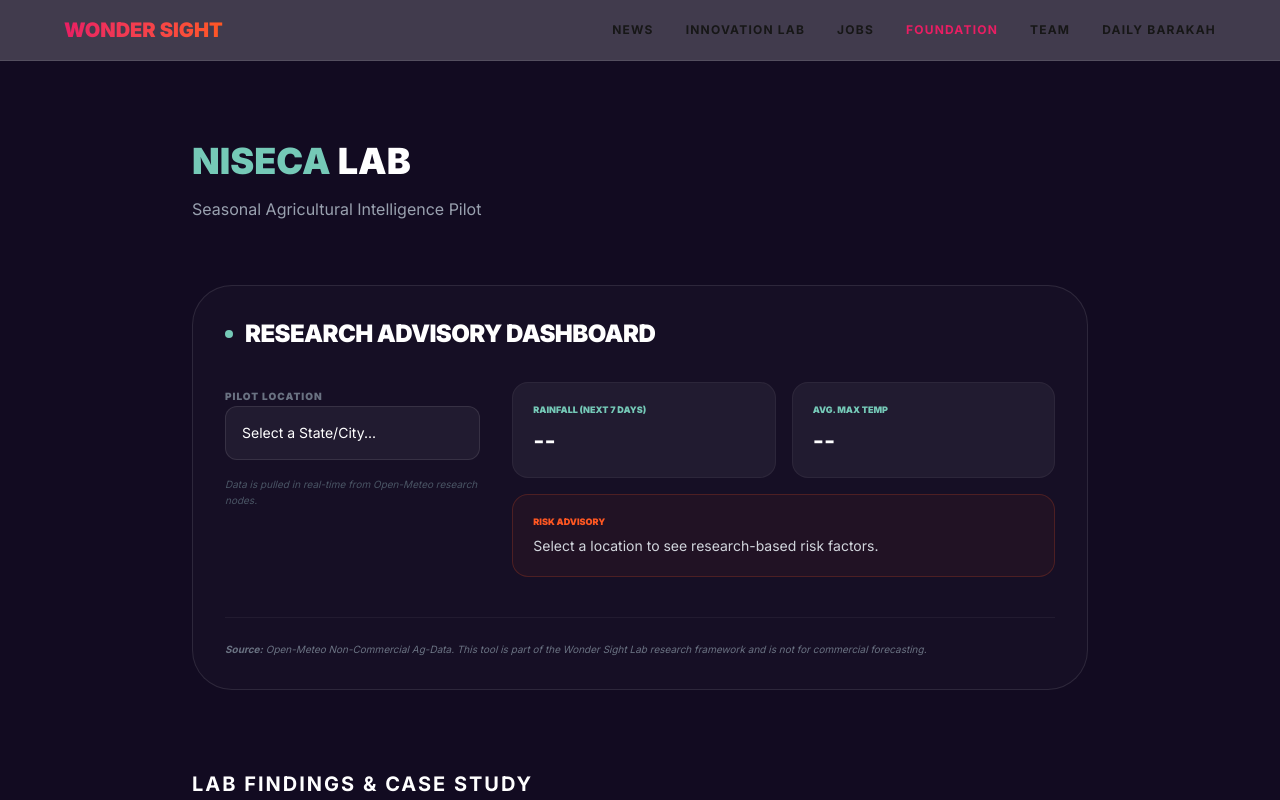
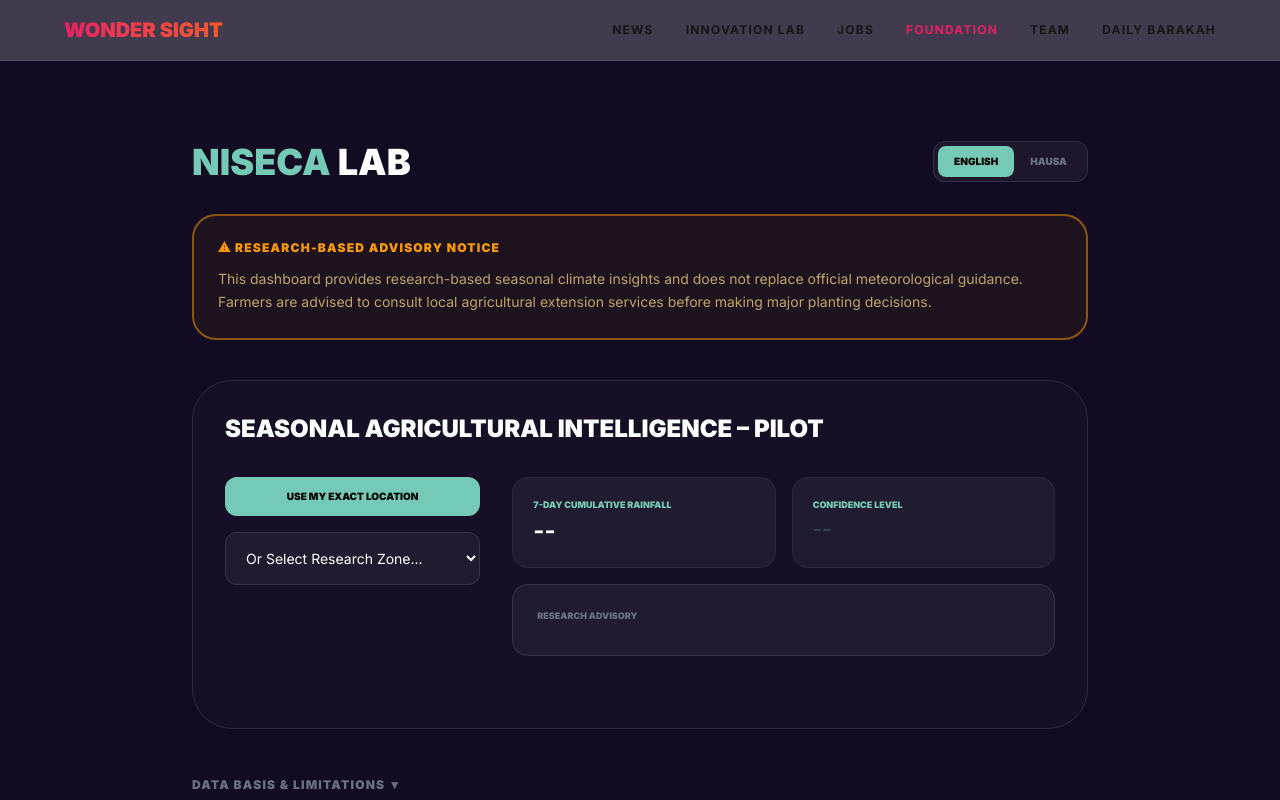
Before and after one commit to musaalamin/wondersight-media, a Next.js app: page /lab/niseca in a window 1280 px wide. Shown: the top 800 px of the page. Built offline with nearby package versions, Linux system fonts and the light colour scheme.

Commit message:
Add ads.txt and update adsense id and team nhhjhdds updated LAB nkhx

```diff
--- a/src/app/lab/niseca/page.tsx
+++ b/src/app/lab/niseca/page.tsx
@@ -1,35 +1,60 @@
 'use client';
-import React, { useState } from 'react';
+import React, { useState, useEffect } from 'react';
 
-// Pilot Location Registry for Northern Nigeria
-const PILOT_LOCATIONS: Record<string, { lat: number, lon: number }> = {
-  "gusau": { lat: 12.1622, lon: 6.6614 },
-  "sokoto": { lat: 13.0059, lon: 5.2476 },
-  "birnin kebbi": { lat: 12.4539, lon: 4.1975 },
-  "katsina": { lat: 12.9894, lon: 7.6171 },
-  "kano": { lat: 12.0022, lon: 8.5920 },
-  "zaria": { lat: 11.0855, lon: 7.7199 }
+const PILOT_LOCATIONS: Record<string, { lat: number, lon: number, hausa: string }> = {
+  "gusau": { lat: 12.1622, lon: 6.6614, hausa: "Gusau" },
+  "sokoto": { lat: 13.0059, lon: 5.2476, hausa: "Sakkwato" },
+  "birnin kebbi": { lat: 12.4539, lon: 4.1975, hausa: "Birnin Kebbi" },
+  "katsina": { lat: 12.9894, lon: 7.6171, hausa: "Katsina" },
+  "kano": { lat: 12.0022, lon: 8.5920, hausa: "Kano" },
+  "zaria": { lat: 11.0855, lon: 7.7199, hausa: "Zariya" }
 };
 
 export default function NisecaLab() {
   const [weatherData, setWeatherData] = useState<any>(null);
   const [loading, setLoading] = useState(false);
+  const [lang, setLang] = useState<'EN' | 'HA'>('EN');
+  const [showLimits, setShowLimits] = useState(false);
+  const [locName, setLocName] = useState('');
 
-  // Case Study Content
-  const sections = [
-    { id: "Problem", content: "Farmers in Gusau lose up to 40% of their maize crop to rust and leaf blight because they lack access to affordable agronomists." },
-    { id: "Approach", content: "We trained a TensorFlow model on 2,000 images of local crops to identify disease signatures from smartphone photos." },
-    { id: "Lessons", content: "Lighting conditions in open fields and the quality of low-end smartphone cameras significantly affect AI accuracy." },
-    { id: "Next Phase", content: "Developing an offline-first mobile app and improving the dataset with more 'Healthy' crop samples for balance." }
-  ];
+  const t = {
+    EN: {
+      disclaimerTitle: "⚠ Research-Based Advisory Notice",
+      disclaimerText: "This dashboard provides research-based seasonal climate insights and does not replace official meteorological guidance. Farmers are advised to consult local agricultural extension services before making major planting decisions.",
+      title: "Seasonal Agricultural Intelligence – Pilot",
+      detect: "Use My Exact Location",
+      select: "Or Select Research Zone...",
+      rainfall: "7-Day Cumulative Rainfall",
+      temp: "Estimated Max Temp",
+      confidence: "Confidence Level",
+      risk: "Research Advisory",
+      low: "Moisture likely insufficient for planting.",
+      mod: "Early moisture onset possible. Monitor soil consistency.",
+      high: "Consistent moisture likely. Prepare planting activities if soil condition permits.",
+      basis: "Data Basis & Limitations",
+      source: "Source: Open-Meteo API (Short-term forecast aggregation). Does not predict full seasonal patterns."
+    },
+    HA: {
+      disclaimerTitle: "⚠ Sanarwar Binciken Noma",
+      disclaimerText: "Wannan shafi yana bayar da bayanan binciken yanayi ne kawai, ba madadin rahoton hukumomin yanayi ba ne. Manoma su tuntubi jami'an gona kafin yanke shawarar shuka.",
+      title: "Binciken Hikimar Yanayin Noma – Gwaji",
+      detect: "Gano Inda Nake Yanzu",
+      select: "Ko Zabi Wajen Bincike...",
+      rainfall: "Ruwan Kwanaki 7 (Jimilla)",
+      temp: "Yanayin Zafi",
+      confidence: "Matakin Amincewa",
+      risk: "Shawarar Bincike",
+      low: "Mai yiwuwa ruwan bai isa shuka ba tukuna.",
+      mod: "Akwai alamun farkon ruwa. A lura da yanayin kasar gona.",
+      high: "Akwai yiwuwar samun ruwa mai karko. A fara shirin shuka idan kasa ta bada dama.",
+      basis: "Tushen Bayanai da Kasawa",
+      source: "Madogara: Open-Meteo API. Wannan bincike ne na kwanaki 7, ba na dukkan lokacin damina ba."
+    }
+  };
 
-  const fetchAgData = async (cityName: string) => {
-    const city = cityName.toLowerCase();
-    if (!PILOT_LOCATIONS[city]) return;
-
+  const fetchAgData = async (lat: number, lon: number, label: string) => {
     setLoading(true);
-    const { lat, lon } = PILOT_LOCATIONS[city];
-
+    setLocName(label);
     try {
       const url = `https://api.open-meteo.com/v1/forecast?latitude=${lat}&longitude=${lon}&daily=rain_sum,temperature_2m_max&timezone=Africa%2FLagos&forecast_days=7`;
       const res = await fetch(url);
@@ -42,80 +67,103 @@
     }
   };
 
+  const detectLocation = () => {
+    if (navigator.geolocation) {
+      navigator.geolocation.getCurrentPosition((pos) => {
+        fetchAgData(pos.coords.latitude, pos.coords.longitude, lang === 'EN' ? "Current Coordinates" : "Inda kake yanzu");
+      });
+    }
+  };
+
+  // Logic for 7-day cumulative rainfall
+  const totalRain = weatherData?.daily.rain_sum.reduce((a: number, b: number) => a + b, 0) || 0;
+
+  const getAdvisory = () => {
+    if (totalRain < 10) return { text: t[lang].low, color: "text-red-400", conf: "Low" };
+    if (totalRain >= 10 && totalRain <= 25) return { text: t[lang].mod, color: "text-yellow-400", conf: "Moderate" };
+    return { text: t[lang].high, color: "text-green-400", conf: "High" };
+  };
+
+  const advisory = getAdvisory();
+
   return (
     <main className="min-h-screen bg-[#120B21] text-white py-20 px-6">
       <div className="max-w-4xl mx-auto">
 
-        <header className="mb-16">
-          <h1 className="text-4xl font-black mb-4 text-[#75C9B7]">NISECA <span className="text-white">LAB</span></h1>
-          <p className="text-gray-400">Seasonal Agricultural Intelligence Pilot</p>
-        </header>
+        {/* Language & Header */}
+        <div className="flex justify-between items-center mb-8">
+          <h1 className="text-4xl font-black text-[#75C9B7]">NISECA <span className="text-white">LAB</span></h1>
+          <div className="flex bg-white/5 p-1 rounded-xl border border-white/10">
+            {['EN', 'HA'].map((l) => (
+              <button key={l} onClick={() => setLang(l as any)} className={`px-4 py-2 rounded-lg text-[10px] font-black transition ${lang === l ? 'bg-[#75C9B7] text-black' : 'text-gray-500'}`}>{l === 'EN' ? 'ENGLISH' : 'HAUSA'}</button>
+            ))}
+          </div>
+        </div>
 
-        {/* --- SEASONAL ADVISORY DASHBOARD --- */}
-        <section className="mb-20 p-8 bg-white/[0.02] border border-white/10 rounded-[2.5rem]">
-          <div className="flex items-center gap-3 mb-8">
-            <div className={`w-2 h-2 rounded-full ${loading ? 'bg-yellow-500 animate-ping' : 'bg-[#75C9B7]'}`}></div>
-            <h2 className="text-2xl font-black uppercase tracking-tight">Research Advisory Dashboard</h2>
-          </div>
+        {/* 1️⃣ ADVISORY NOTICE (Amber Box) */}
+        <section className="mb-10 p-6 border-2 border-amber-500/50 bg-amber-500/5 rounded-3xl">
+          <h2 className="text-amber-500 font-black uppercase tracking-widest text-xs mb-3">{t[lang].disclaimerTitle}</h2>
+          <p className="text-amber-200/70 text-sm leading-relaxed">{t[lang].disclaimerText}</p>
+        </section>
 
-          <div className="grid grid-cols-1 md:grid-cols-3 gap-8">
+        {/* 3️⃣ SECTION TITLE */}
+        <section className="mb-12 p-8 bg-white/[0.02] border border-white/10 rounded-[2.5rem]">
+          <h2 className="text-2xl font-black uppercase mb-8">{t[lang].title}</h2>
+
+          <div className="grid grid-cols-1 md:grid-cols-3 gap-8 mb-10">
+            {/* Location Selectors */}
             <div className="md:col-span-1 space-y-4">
-              <label className="text-[10px] font-black uppercase text-gray-500 tracking-widest">Pilot Location</label>
-              <select
-                onChange={(e) => fetchAgData(e.target.value)}
-                className="w-full bg-white/5 border border-white/10 rounded-xl p-4 text-sm focus:border-[#75C9B7] outline-none transition appearance-none"
-              >
-                <option value="">Select a State/City...</option>
-                {Object.keys(PILOT_LOCATIONS).map(loc => (
-                  <option key={loc} value={loc} className="bg-[#120B21]">{loc.toUpperCase()}</option>
-                ))}
+              <button onClick={detectLocation} className="w-full py-3 bg-[#75C9B7] text-black font-black text-[10px] uppercase rounded-xl hover:bg-white transition">
+                {t[lang].detect}
+              </button>
+              <select onChange={(e) => {
+                const loc = PILOT_LOCATIONS[e.target.value];
+                if (loc) fetchAgData(loc.lat, loc.lon, lang === 'EN' ? e.target.value.toUpperCase() : loc.hausa.toUpperCase());
+              }} className="w-full bg-white/5 border border-white/10 rounded-xl p-4 text-sm focus:border-[#75C9B7] outline-none">
+                <option value="">{t[lang].select}</option>
+                {Object.keys(PILOT_LOCATIONS).map(k => <option key={k} value={k} className="bg-[#120B21]">{k.toUpperCase()}</option>)}
               </select>
-              <p className="text-[10px] text-gray-600 leading-relaxed italic">
-                Data is pulled in real-time from Open-Meteo research nodes.
-              </p>
             </div>
 
+            {/* Data Cards */}
             <div className="md:col-span-2 grid grid-cols-1 sm:grid-cols-2 gap-4">
               <div className="p-5 bg-white/5 rounded-2xl border border-white/5">
-                <span className="text-[9px] font-black text-[#75C9B7] uppercase block mb-2">Rainfall (Next 7 Days)</span>
-                <p className="text-2xl font-bold">
-                  {weatherData ? `${weatherData.daily.rain_sum.reduce((a:number, b:number) => a + b, 0).toFixed(1)}mm` : '--'}
+                <span className="text-[9px] font-black text-[#75C9B7] uppercase block mb-1">{t[lang].rainfall}</span>
+                <p className="text-2xl font-bold">{weatherData ? `${totalRain.toFixed(1)}mm` : '--'}</p>
+              </div>
+              <div className="p-5 bg-white/5 rounded-2xl border border-white/5">
+                <span className="text-[9px] font-black text-[#75C9B7] uppercase block mb-1">{t[lang].confidence}</span>
+                <p className={`text-xl font-bold ${weatherData ? '' : 'text-gray-700'}`}>
+                   {weatherData ? advisory.conf : '--'}
                 </p>
               </div>
-              <div className="p-5 bg-white/5 rounded-2xl border border-white/5">
-                <span className="text-[9px] font-black text-[#75C9B7] uppercase block mb-2">Avg. Max Temp</span>
-                <p className="text-2xl font-bold">
-                  {weatherData ? `${(weatherData.daily.temperature_2m_max.reduce((a:number, b:number) => a + b, 0) / 7).toFixed(1)}°C` : '--'}
-                </p>
-              </div>
-              <div className="sm:col-span-2 p-5 bg-[#FF5722]/5 rounded-2xl border border-[#FF5722]/20">
-                <span className="text-[9px] font-black text-[#FF5722] uppercase block mb-2">Risk Advisory</span>
-                <p className="text-sm text-gray-300">
-                  {!weatherData && "Select a location to see research-based risk factors."}
-                  {weatherData && weatherData.daily.rain_sum.reduce((a:number, b:number) => a + b, 0) < 2.0 && "Low moisture detected. Delay planting of high-sensitivity seeds."}
-                  {weatherData && weatherData.daily.rain_sum.reduce((a:number, b:number) => a + b, 0) >= 2.0 && "Moisture onset detected. Monitor soil for consistent saturation before full planting."}
+
+              {/* 2️⃣ RISK ADVISORY (7-Day Logic) */}
+              <div className="sm:col-span-2 p-6 bg-white/5 rounded-2xl border border-white/10">
+                <span className="text-[9px] font-black text-gray-500 uppercase block mb-2">{t[lang].risk} {locName && `[${locName}]`}</span>
+                <p className={`text-sm leading-relaxed font-bold ${weatherData ? advisory.color : 'text-gray-600'}`}>
+                  {weatherData ? advisory.text : t[lang].noData}
                 </p>
               </div>
             </div>
           </div>
-
-          <div className="mt-10 pt-6 border-t border-white/5">
-             <p className="text-[10px] text-gray-500 italic">
-                <strong>Source:</strong> Open-Meteo Non-Commercial Ag-Data. This tool is part of the Wonder Sight Lab research framework and is not for commercial forecasting.
-             </p>
-          </div>
         </section>
 
-        {/* Original Case Study Notes */}
-        <div className="space-y-12">
-          <h3 className="text-xl font-bold uppercase tracking-widest border-b border-white/10 pb-4">Lab Findings & Case Study</h3>
-          {sections.map(s => (
-            <div key={s.id} className="border-l-2 border-white/10 pl-8">
-              <h3 className="text-xl font-bold mb-4 uppercase tracking-widest text-[#75C9B7]">{s.id}</h3>
-              <p className="text-gray-400 leading-relaxed">{s.content}</p>
+        {/* 4️⃣ DATA BASIS (Collapsible) */}
+        <section className="mb-12">
+          <button onClick={() => setShowLimits(!showLimits)} className="text-xs font-black uppercase tracking-widest text-gray-500 flex items-center gap-2">
+            {t[lang].basis} {showLimits ? '▲' : '▼'}
+          </button>
+          {showLimits && (
+            <div className="mt-4 p-6 bg-white/[0.02] border border-white/5 rounded-2xl text-[11px] text-gray-500 space-y-3 leading-relaxed">
+              <p>• <strong>Data Source:</strong> Open-Meteo API</p>
+              <p>• <strong>Forecast Range:</strong> 7 Days</p>
+              <p>• <strong>Model Type:</strong> Short-term forecast aggregation</p>
+              <p>• <strong>Limitation:</strong> Does not predict full seasonal rainfall patterns.</p>
+              <p>• <strong>Future Integration:</strong> Seasonal modeling layer planned for pilot phase 2.</p>
             </div>
-          ))}
-        </div>
+          )}
+        </section>
       </div>
     </main>
   );
```
